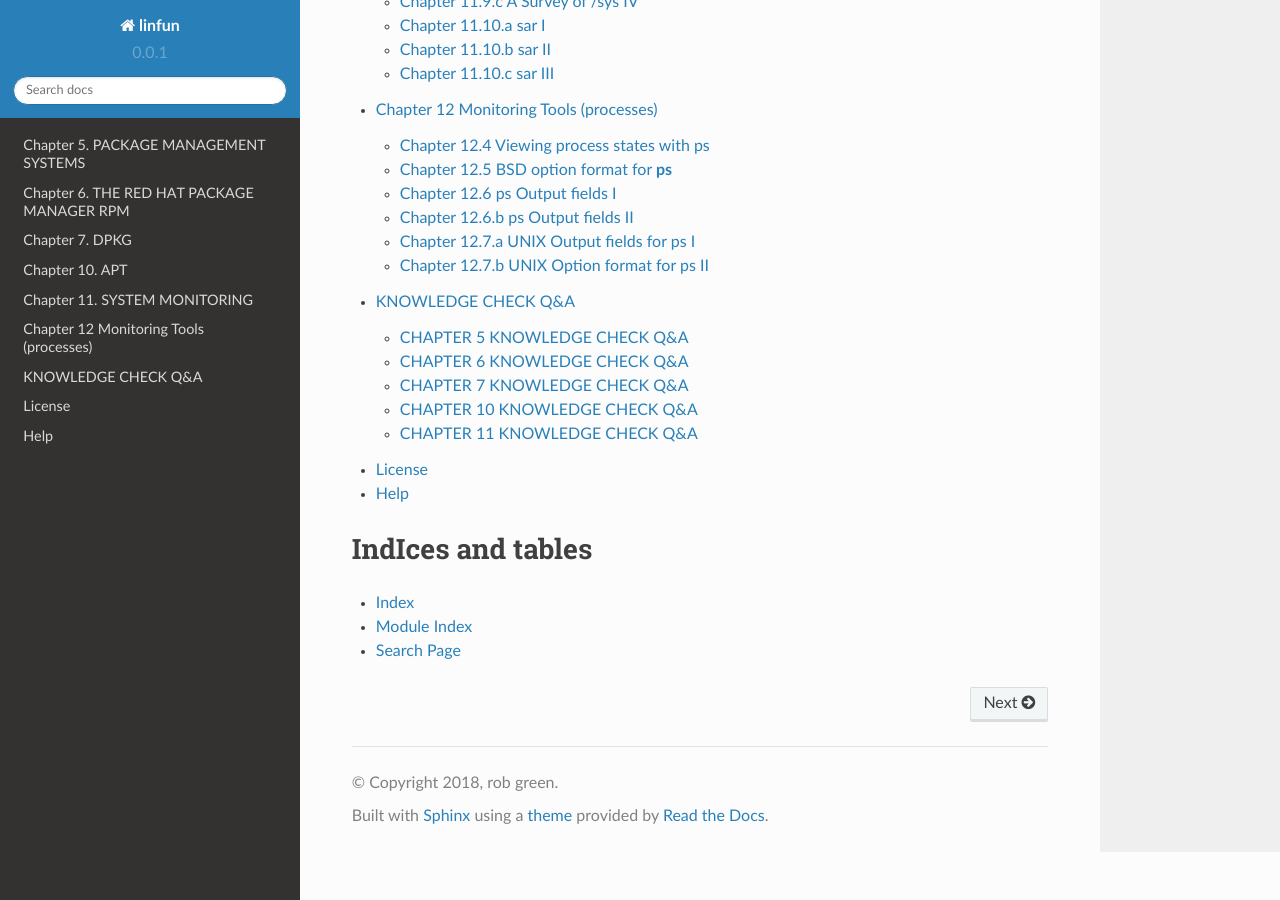
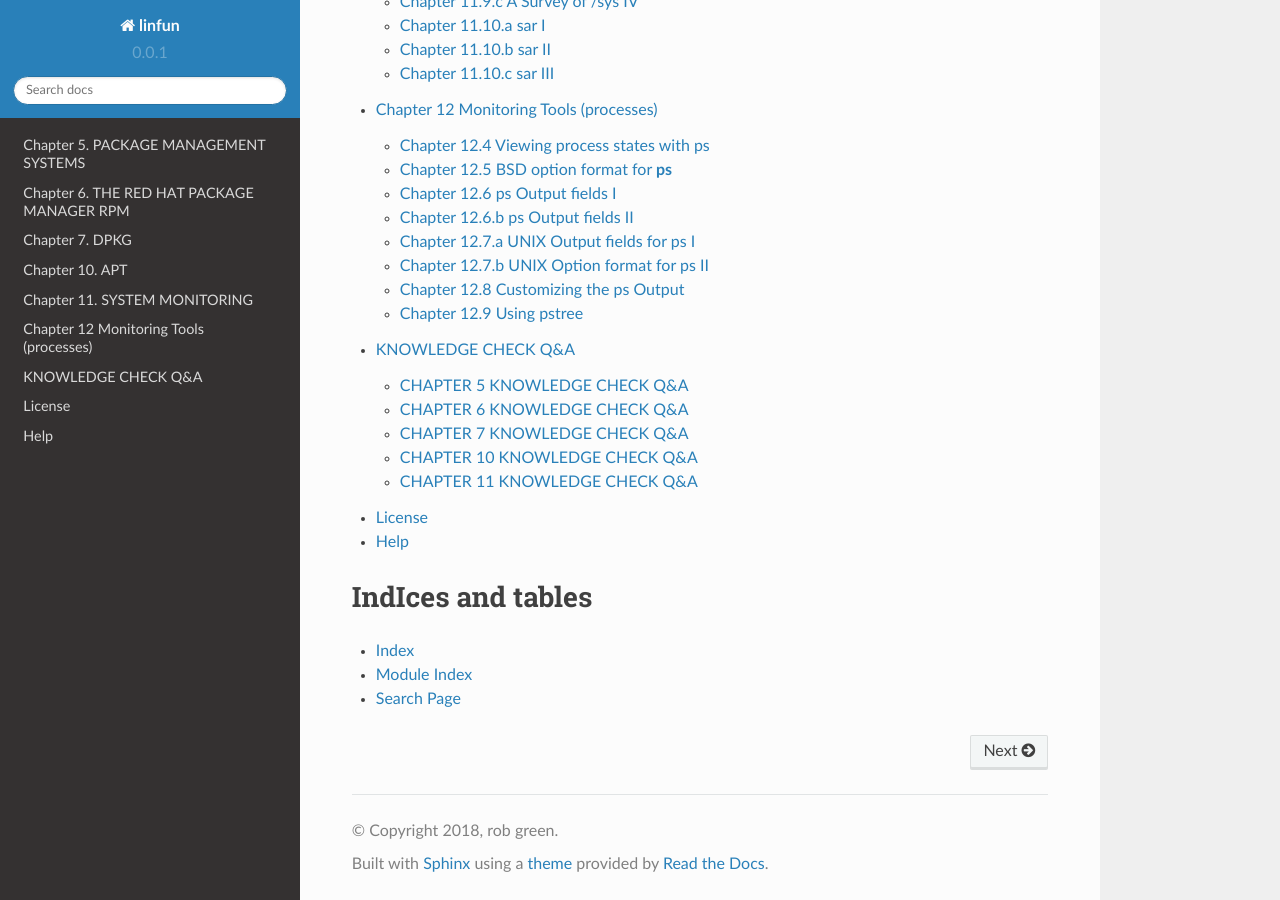
Before and after one commit to py010/linfun, a Sphinx documentation site: the page built from docs/source/index.rst, in a window 1280 px wide and 900 px high, scrolled down 1478 px. Built offline with Sphinx 7.4.7 and the Read the Docs theme 2.0.0, drawn with Linux system fonts in a browser that asks for light colours; pages that are not in the unit, such as notebooks, are missing from menus; some of the changed lines change nothing that is shown.

Commit message:
chapter 12.9 pstree

```diff
--- a/docs/source/chapter12.rst
+++ b/docs/source/chapter12.rst
@@ -73,3 +73,46 @@
 		Select by real group ID (also supports names)
 	``-U``
 		Select by real user ID (also supports names).
+
+Chapter 12.8 Customizing the ps Output
+^^^^^^^^^^^^^^^^^^^^^^^^^^^^^^^^^^^^^^
+
+If you use the -o option, followed by a comma-separated list of field identifiers, you can print out a customized list of ps fields:
+
+pid: Process ID number
+uid: User ID number
+cmd: Command with all arguments
+cputime: Cumulative CPU time
+pmem: Ratio of the process's resident set size to the physical memory on the machine, expressed as a percentage.
+You can see an example in the screenshot provided. You can consult the ps man page for many other output options.
+
+.. image:: https://github.com/py010/linfun/blob/master/docs/source/images/pself.png?raw=true
+
+
+Chapter 12.9 Using pstree
+^^^^^^^^^^^^^^^^^^^^^^^^^
+
+pstree gives a visual description of the process ancestry and multi-threaded applications:
+
+$ pstree -aAp 2408
+
+bash,2408
+|-emacs,24998 pmonitor.tex
+|  |-{emacs},25002
+|  '-{emacs},25003
+|-evince,18036 LFS201-SLIDES.pdf
+|  |-{evince},18040
+|  |-{evince},18046
+|  '-{evince},18047
+
+Consult the man page for pstree for an explanation of many options; in the above we have chosen just to show information for pid=2408.
+
+Note that one of its child processes (evince, pid=18036) has three children of its own. Another way to see that is:
+
+$ ls -l /proc/18036/task
+
+total 0
+dr-xr-xr-x 5 coop coop 0 Sep 11 07:15 18036
+dr-xr-xr-x 5 coop coop 0 Sep 11 07:15 18040
+dr-xr-xr-x 5 coop coop 0 Sep 11 07:15 18046
+dr-xr-xr-x 5 coop coop 0 Sep 11 07:15 18047
```
